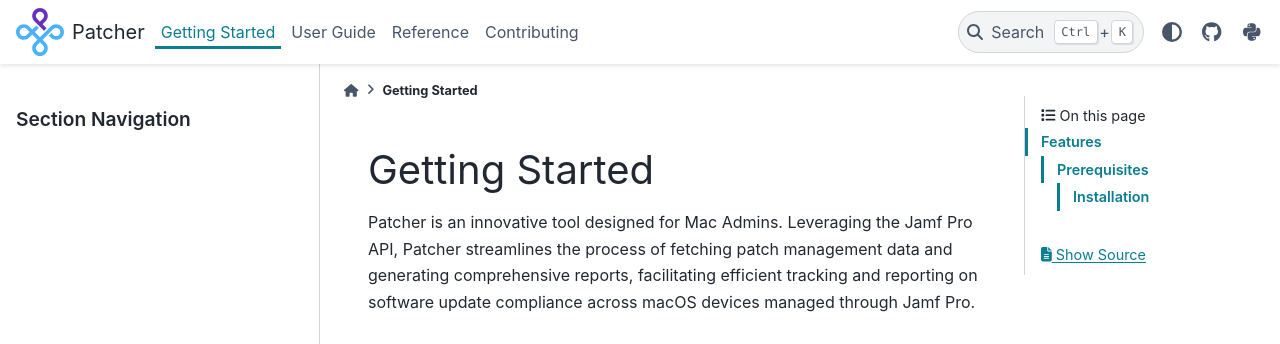
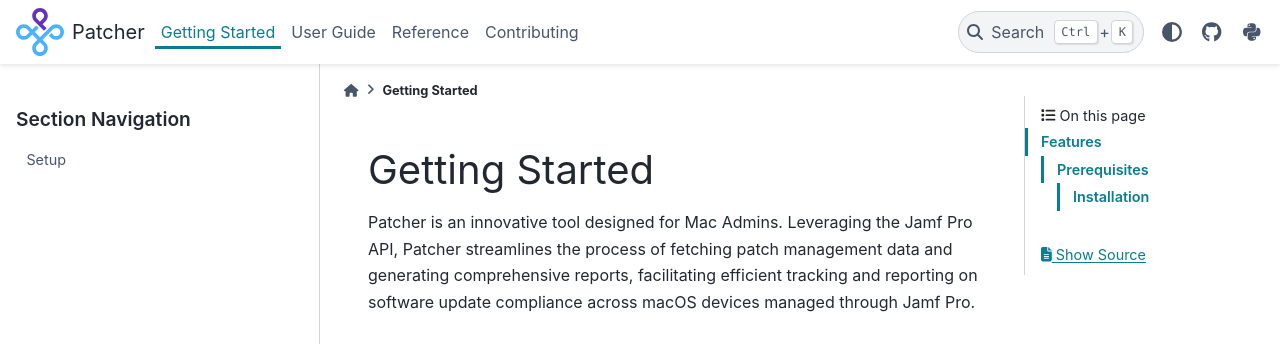
Before and after one commit to liquidz00/Patcher, a Sphinx documentation site: the page built from docs/getting_started/index.rst, in a window 1280 px wide. Shown: the top 344 px of the page. Built offline with Sphinx 7.4.7 and the PyData theme 0.15.4, drawn with Linux system fonts in a browser that asks for light colours.

```diff
--- a/docs/getting_started/index.rst
+++ b/docs/getting_started/index.rst
@@ -48,3 +48,9 @@ Where ``{VERSION}`` is the beta version you are looking to install, e.g. ``1.3.4
 
 .. note::
     Installing beta versions of Patcher are meant only for testing features being developed and implemented. We encourage installing these versions for contribution purposes. For more information, visit the :ref:`contributing <contributing_index>` page.
+
+.. toctree::
+    :maxdepth: 2
+    :hidden:
+
+    setup
```
